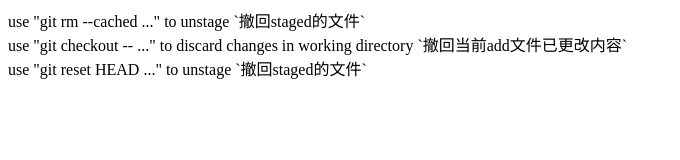
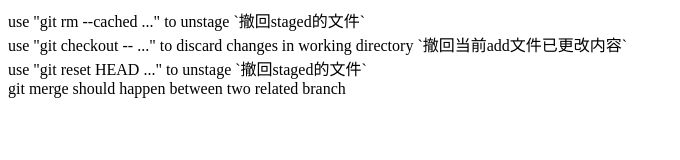
Before and after one commit to Muggle-TangJing/git-practice, a plain HTML site: page index.html in a window 1280 px wide. Shown: the whole page, without its empty margins (0-680 px from the left). Drawn offline with Linux system fonts and the light colour scheme.

Commit message:
update index.html

```diff
--- a/index.html
+++ b/index.html
@@ -20,6 +20,9 @@
       use "git reset HEAD <file>..." to unstage
         `撤回staged的文件`
     </div>
+	<div>
+		git merge should happen between two related branch
+	</div>
   </div>
 </body>
 </html>
```
